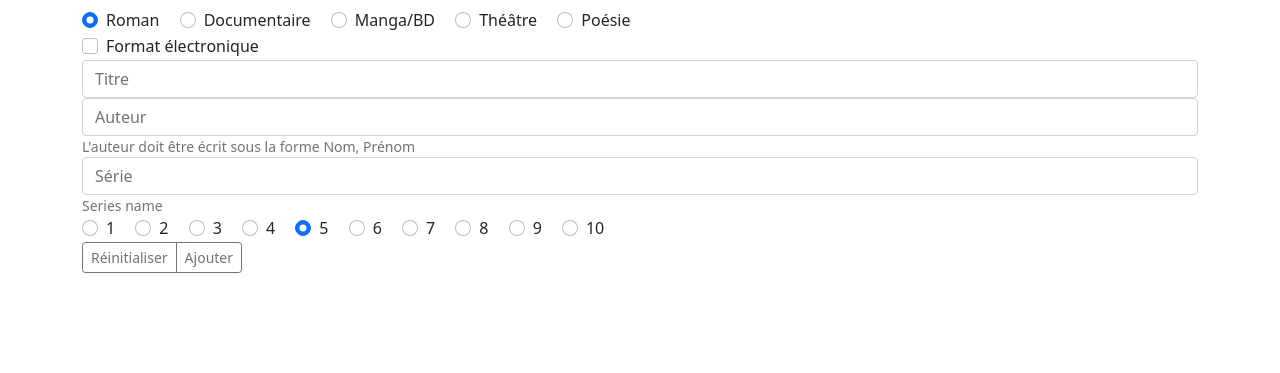
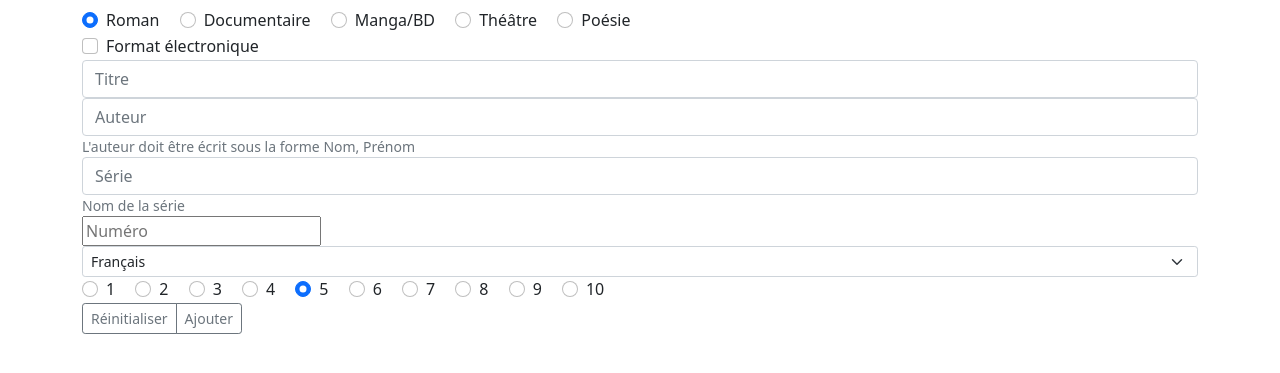
Before and after one commit to SimonPeridy/bookshelf, a Django app: page /bookshelv/add_book/ in a window 1280 px wide. Shown: the part 180-553 px from the top of the page. Run offline with Django 3.2, Linux system fonts and the light colour scheme; some libraries are stand-ins or nearby versions.

Commit message:
autocomplete on series + html elements added

```diff
--- a/bookshelv/form.py
+++ b/bookshelv/form.py
@@ -9,3 +9,7 @@ class AddBookForm(forms.Form):
     author = forms.CharField(label="Auteur")
     mark_list = ((i, i) for i in range(1, 11))
     mark = forms.ChoiceField(label="Note", choices=mark_list)
+    language_list = (("french", "Français"), ("english", "Anglais"))
+    language = forms.ChoiceField(label="Langue", choices=language_list, widget=forms.Select)
+    series = forms.CharField(label="Série")
+    series_number = forms.IntegerField(label="Numéro", min_value=1)
--- a/bookshelv/models.py
+++ b/bookshelv/models.py
@@ -32,6 +32,7 @@ class Book(models.Model):
     date_end_reading = models.DateField(blank=True, null=True)
     series = models.CharField(max_length=MAX_LENGTH, blank=True, null=True)
     language = models.CharField(max_length=MAX_LENGTH, blank=True, null=True)
+    series_number = models.IntegerField(blank=True, null=True)
 
     def __str__(self):
         display_string = f"{self.title}"
--- a/bookshelv/urls.py
+++ b/bookshelv/urls.py
@@ -8,5 +8,6 @@ urlpatterns = [
     path('', views.index, name='index'),
     path('add_book/', views.add_book, name='add_book'),
     path('author_list/', views.search, name='author_list'),
-    path('add_book/get_authors/', views.get_authors, name='get_authors')
+    path('add_book/get_authors/', views.get_authors, name='get_authors'),
+    path('add_book/get_series/', views.get_series, name='get_series')
 ]
--- a/bookshelv/views.py
+++ b/bookshelv/views.py
@@ -1,5 +1,6 @@
 import datetime
 import json
+from loguru import logger
 
 from django.shortcuts import render
 
@@ -51,10 +52,7 @@ def search(request):
 
 def get_authors(request):
     if request.method == "POST":
-        author_name = request.POST.get("author_name").strip()
         queryset = Author.objects.annotate(full_name=Concat("lastname", Value(", "), "firstname"))
-        # authors_list = queryset.filter(
-        #     Q(firstname__icontains=author_name) | Q(lastname__icontains=author_name)).order_by("lastname", "firstname")
         authors_list = list(queryset.values_list("full_name", flat=True))
         context = {"author_list": authors_list}
         return JsonResponse(context)
@@ -62,21 +60,28 @@ def get_authors(request):
 
 def get_series(request):
     if request.method == "POST":
-        series_name = request.POST.get("series_name").strip()
-        series_list = Book.objects.filter(series__icontains=series_name).get("series").disctinct().order_by("series")
+        series_list = Book.objects.values("series").exclude(series__isnull=True).annotate(
+            Max("series_number")).order_by("series")
         series_list = list(series_list)
         context = {"series_list": series_list}
         return JsonResponse(context)
 
 
 def add_book(request):
+    logger.info("Adding the book...")
     if request.method == "POST":
         form = AddBookForm(request.POST)
         if form.is_valid():
-            new_book = Book.objects.create(title=form.cleaned_data["title"], id=len(Book.objects.all()),
+            logger.info("Form is valid")
+            new_book_id = Book.objects.values_list("id", flat=True).aggregate(Max("id"))["id__max"] + 1
+            new_book = Book.objects.create(title=form.cleaned_data["title"], id=new_book_id,
                                            format=form.cleaned_data["ebook"], mark=form.cleaned_data["mark"],
-                                           type=form.cleaned_data["type"], date_end_reading=datetime.date.today())
+                                           type=form.cleaned_data["type"], date_end_reading=datetime.date.today(),
+                                           series=form.cleaned_data["series"],
+                                           series_number=form.cleaned_data["series_number"],
+                                           language=form.cleaned_data["language"])
             new_book.save()
+            logger.info("Book added to the list")
             author_lastname, author_firstname = map(lambda x: x.strip(), form.cleaned_data["author"].split(","))
             author_object = Author.objects.filter(firstname__iexact=author_firstname, lastname__iexact=author_lastname)
             if len(author_object) == 1:
@@ -86,10 +91,16 @@ def add_book(request):
                 new_author = Author.objects.create(firstname=author_firstname, lastname=author_lastname,
                                                    id=author_id + 1)
                 new_author.save()
-            base_object = Base.objects.create(id=len(Base.objects.all()) + 1, author_id=author_id, book_id=new_book.id)
+                logger.debug("Author created")
+            new_base_id = Base.objects.values_list("id", flat=True).aggregate(Max("id"))["id__max"] + 1
+            base_object = Base.objects.create(id=new_base_id, author_id=author_id, book_id=new_book.id)
             base_object.save()
+            logger.info("Link between the book and the author added")
             context = {"title": new_book.title}
             return render(request, "bookshelv/validation.html", context)
+        else:
+            form = AddBookForm()
+            return render(request, 'bookshelv/add_book.html', {'form': form})
     else:
         form = AddBookForm()
         return render(request, 'bookshelv/add_book.html', {'form': form})
--- a/pyproject.toml
+++ b/pyproject.toml
@@ -8,6 +8,7 @@ authors = ["Your Name <you@example.com>"]
 python = "^3.9"
 Django = "^4.0.2"
 psycopg2 = "^2.9.3"
+loguru = "^0.6.0"
 
 [tool.poetry.dev-dependencies]
 
--- a/static/my_js.js
+++ b/static/my_js.js
@@ -190,9 +190,9 @@ function autocompleteSeries(inp, arr) {
     var currentFocus;
     /*execute a function when someone writes in the text field:*/
     inp.addEventListener("input", function (e) {
-        if (document.getElementById("author").value !== "") {
+        if (document.getElementById("series").value !== "") {
             $.ajax({
-                url: "get_series",
+                url: "get_series/",
                 data: {
                     "series_name": document.getElementById("series").value
                 },
@@ -200,14 +200,16 @@ function autocompleteSeries(inp, arr) {
                 async: false,
                 success: function (data) {
                     document.getElementById("hint2").hidden = true
-                    arr = data
+                    arr = data.series_list
                 },
                 error: function (request, error) {
                     console.log("error: " + error);
                 }
             });
         }
+        console.log("outside of req")
         var a, b, i, val = this.value;
+        //var series_name, series_max_number;
         /*close any already open lists of autocompleted values*/
         closeAllLists();
         if (!val) {
@@ -217,27 +219,31 @@ function autocompleteSeries(inp, arr) {
         /*create a DIV element that will contain the items (values):*/
         a = document.createElement("DIV");
         a.setAttribute("id", this.id + "autocomplete-list");
-        a.setAttribute("class", "autocomplete-items list-group");
+        a.setAttribute("class", "autocomplete-series");
         /*append the DIV element as a child of the autocomplete container:*/
         this.parentNode.appendChild(a);
         /*for each item in the array...*/
         for (i = 0; i < arr.length; i++) {
+            var series_name = arr[i].series;
+            var series_max_number = arr[i].series_number__max;
             /*check if the item starts with the same letters as the text field value:*/
-            if (arr[i].substr(0, val.length).toUpperCase() == val.toUpperCase()) {
+            if (series_name.substring(0, val.length).toUpperCase() == val.toUpperCase()) {
                 /*create a DIV element for each matching element:*/
-                b = document.createElement("DIV");
+                b = document.createElement("button");
 
-                b.setAttribute("class", "list-group-item list-group-item-dark")
+                b.setAttribute("class", "list-group-item list-group-item-action list-group-item-primary")
 
                 /*make the matching letters bold:*/
-                b.innerHTML = "<strong>" + arr[i].substr(0, val.length) + "</strong>";
-                b.innerHTML += arr[i].substr(val.length);
+                b.innerHTML = "<strong>" + series_name.substring(0, val.length) + "</strong>";
+                b.innerHTML += series_name.substring(val.length);
                 /*insert a input field that will hold the current array item's value:*/
-                b.innerHTML += "<input type='hidden' value='" + arr[i] + "'>";
+                b.innerHTML += "<input type='hidden' value='" + series_name + "'>";
+                b.innerHTML += "<input type='hidden' value='" + series_max_number + "'>";
                 /*execute a function when someone clicks on the item value (DIV element):*/
                 b.addEventListener("click", function (e) {
                     /*insert the value for the autocomplete text field:*/
                     inp.value = this.getElementsByTagName("input")[0].value;
+                    document.getElementById("series_number").value = parseInt(this.getElementsByTagName("input")[1].value) + 1;
                     /*close the list of autocompleted values,
                     (or any other open lists of autocompleted values:*/
                     closeAllLists();
@@ -250,7 +256,7 @@ function autocompleteSeries(inp, arr) {
     /*execute a function presses a key on the keyboard:*/
     inp.addEventListener("keydown", function (e) {
         var x = document.getElementById(this.id + "autocomplete-list");
-        if (x) x = x.getElementsByTagName("div");
+        if (x) x = x.getElementsByTagName("button");
         if (e.keyCode == 40) {
             /*If the arrow DOWN key is pressed,
             increase the currentFocus variable:*/
@@ -281,20 +287,20 @@ function autocompleteSeries(inp, arr) {
         if (currentFocus >= x.length) currentFocus = 0;
         if (currentFocus < 0) currentFocus = (x.length - 1);
         /*add class "autocomplete-active":*/
-        x[currentFocus].classList.add("autocomplete-active");
+        x[currentFocus].classList.add("active");
     }
 
     function removeActive(x) {
         /*a function to remove the "active" class from all autocomplete items:*/
         for (var i = 0; i < x.length; i++) {
-            x[i].classList.remove("autocomplete-active");
+            x[i].classList.remove("active");
         }
     }
 
     function closeAllLists(elmnt) {
         /*close all autocomplete lists in the document,
         except the one passed as an argument:*/
-        var x = document.getElementsByClassName("autocomplete-items");
+        var x = document.getElementsByClassName("autocomplete-series");
         for (var i = 0; i < x.length; i++) {
             if (elmnt != x[i] && elmnt != inp) {
                 x[i].parentNode.removeChild(x[i]);
--- a/templates/bookshelv/add_book.html
+++ b/templates/bookshelv/add_book.html
@@ -50,7 +50,8 @@
             </div>
             <div class="form-group">
                 <div class="autocomplete">
-                    <input type="text" id="author" name="author" placeholder="Auteur" class="form-control" autocomplete="off" required>
+                    <input type="text" id="author" name="author" placeholder="Auteur" class="form-control"
+                           autocomplete="off" required>
                     <small class="form-text text-muted" id="hint">
                         L'auteur doit être écrit sous la forme Nom, Prénom
                     </small>
@@ -58,11 +59,19 @@
             </div>
             <div class="form-group">
                 <div class="autocomplete">
-                    <input type="text" id="series" name="author" placeholder="Série" class="form-control" autocomplete="off">
+                    <input type="text" id="series" name="series" placeholder="Série" class="form-control"
+                           autocomplete="off">
                     <small class="form-text text-muted" id="hint2">
-                        Series name
+                        Nom de la série
                     </small>
                 </div>
+                <input type="number" id="series_number" name="series_number" placeholder="Numéro">
+            </div>
+            <div>
+                <select class="form-select form-select-sm" name="language">
+                    <option value="french" selected>Français</option>
+                    <option value="english">Anglais</option>
+                </select>
             </div>
             <div class="form-row">
                 <div class="form-check form-check-inline">
```
Also changed, not shown: 2 other files.
